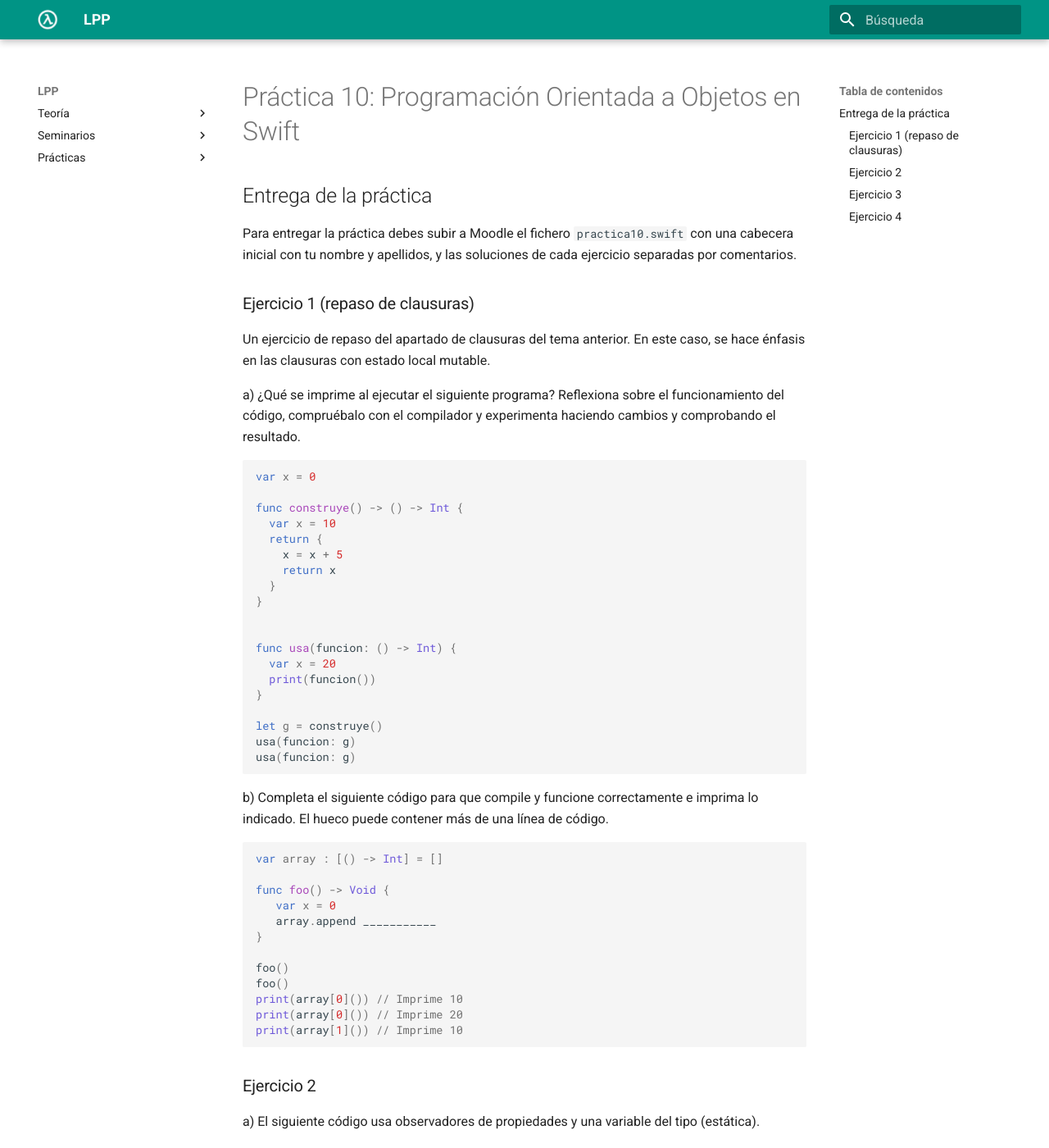
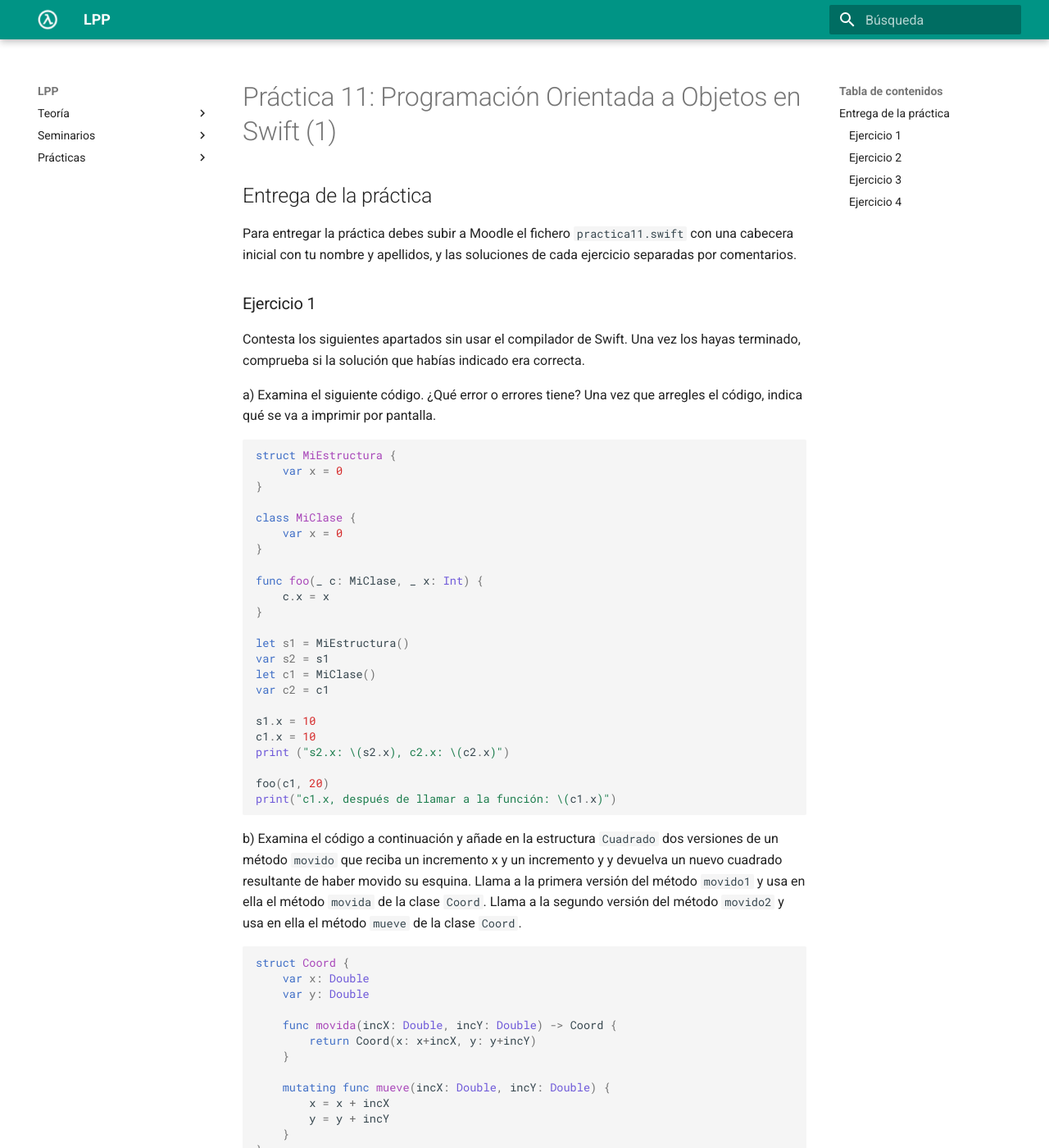
Before and after one commit to domingogallardo/apuntes-lpp, an MkDocs documentation site: the page built from docs/practicas/practica11/practica11.md, in a window 1280 px wide and 1400 px high. Shown: the whole window at 82% size. Built offline with MkDocs 1.6.1 and Material for MkDocs 9.7.7, drawn with Linux system fonts in a browser that asks for light colours; some of the changed text lies outside the part shown.

Commit message:
Práctica 11

````diff
--- a/docs/practicas/practica11/practica11.md
+++ b/docs/practicas/practica11/practica11.md
@@ -1,62 +1,118 @@
-# Práctica 10: Programación Orientada a Objetos en Swift
+# Práctica 11: Programación Orientada a Objetos en Swift (1)
 
 ## Entrega de la práctica
 
 Para entregar la práctica debes subir a Moodle el fichero
-`practica10.swift` con una cabecera inicial con tu nombre y apellidos,
+`practica11.swift` con una cabecera inicial con tu nombre y apellidos,
 y las soluciones de cada ejercicio separadas por comentarios.
 
 
-### Ejercicio 1 (repaso de clausuras)###
+### Ejercicio 1 ###
 
-Un ejercicio de repaso del apartado de clausuras del tema anterior. En
-este caso, se hace énfasis en las clausuras con estado local mutable.
+Contesta los siguientes apartados sin usar el compilador de
+Swift. Una vez los hayas terminado, comprueba si la solución que
+habías indicado era correcta.
 
-a) ¿Qué se imprime al ejecutar el siguiente programa? Reflexiona sobre el
-funcionamiento del código, compruébalo con el compilador y experimenta
-haciendo cambios y comprobando el resultado.
+a) Examina el siguiente código. ¿Qué error o errores tiene? Una vez que
+arregles el código, indica qué se va a imprimir por pantalla.
+
+```swift
+struct MiEstructura {
+    var x = 0
+}
+
+class MiClase {
+    var x = 0
+}
+
+func foo(_ c: MiClase, _ x: Int) {
+    c.x = x
+}
+
+let s1 = MiEstructura()
+var s2 = s1
+let c1 = MiClase()
+var c2 = c1
+
+s1.x = 10
+c1.x = 10
+print ("s2.x: \(s2.x), c2.x: \(c2.x)")
+
+foo(c1, 20)
+print("c1.x, después de llamar a la función: \(c1.x)")
+```
+
+b) Examina el código a continuación y añade en la estructura `Cuadrado`
+dos versiones de un método `movido` que reciba un incremento x y un
+incremento y y devuelva un nuevo cuadrado resultante de haber movido
+su esquina. Llama a la primera versión del método `movido1` y usa en
+ella el método `movida` de la clase `Coord`. Llama a la segundo
+versión del método `movido2` y usa en ella el método `mueve` de la
+clase `Coord`.
+
+```swift
+struct Coord {
+    var x: Double
+    var y: Double
+
+    func movida(incX: Double, incY: Double) -> Coord {
+        return Coord(x: x+incX, y: y+incY)
+    }
+
+    mutating func mueve(incX: Double, incY: Double) {
+        x = x + incX
+        y = y + incY
+    }
+}
+
+struct Cuadrado {
+    var esquina = Coord(x: 0.0, y: 0.0)
+    var lado: Double
+
+    func movido1 ... {
+        ...
+    }
+
+    func movido2 ... {
+        ...
+    }
+}
+```
 
 
+c) Indica qué muestra por pantalla la función print:
+
 ```swift
-var x = 0
-
-func construye() -> () -> Int {
-  var x = 10
-  return {
-    x = x + 5
-    return x
-  }
+func foo(palabra pal: String) -> String {
+    let lon = pal.count
+    if lon < 2 {
+        return pal
+    }
+    else {
+        let start = pal.startIndex
+        let end =  pal.index(start, offsetBy: lon/2)
+        return String(pal[end])
+    }
 }
 
-
-func usa(funcion: () -> Int) {
-  var x = 20
-  print(funcion())
+class MisPalabras {
+    var guardadas: [String] = []
+    func guarda(palabra: String) {
+        guardadas.append(palabra)
+    }
+    var x : [String] {
+        get {
+            return guardadas.map(foo)
+        }
+    }
 }
 
-let g = construye()
-usa(funcion: g)
-usa(funcion: g)
+let palabras = MisPalabras()
+palabras.guarda(palabra: "sal")
+palabras.guarda(palabra: "limon")
+print(palabras.x)
 ```
 
-b) Completa el siguiente código para que compile y funcione
-correctamente e imprima lo indicado. El hueco puede contener más de
-una línea de código.
-
-```swift
-var array : [() -> Int] = []
-
-func foo() -> Void {
-   var x = 0
-   array.append ___________
-}
-
-foo()
-foo()
-print(array[0]()) // Imprime 10
-print(array[0]()) // Imprime 20
-print(array[1]()) // Imprime 10
-```
 
 
 ### Ejercicio 2 ###
@@ -143,7 +197,19 @@ Athlétic Bilbao: 1 puntos
 Sevilla: 1 puntos
 ```
 
-----
+Escribe código en Swift que permita resolver el problema, **utilizando
+structs**.
+
+El ejercicio se puede resolver de varias formas. Te proponemos una
+solución con tres estructuras:
+
+- `Equipo`: Contiene el nombre y los puntos de un equipo y un método
+  para actualizar las puntaciones
+- `Partido`: Nombres y goles del partido
+- `Liga`: Contiene array de equipos y partidos jugados, así como los
+  métodos para actualizar una jornada
+
+Puedes usar esta propuesta, o proponer tú alguna solución alternativa.
 
 
 ### Ejercicio 4
````
Also changed, not shown: other parts of docs/practicas/practica11/practica11.md (+0 -2 lines).
